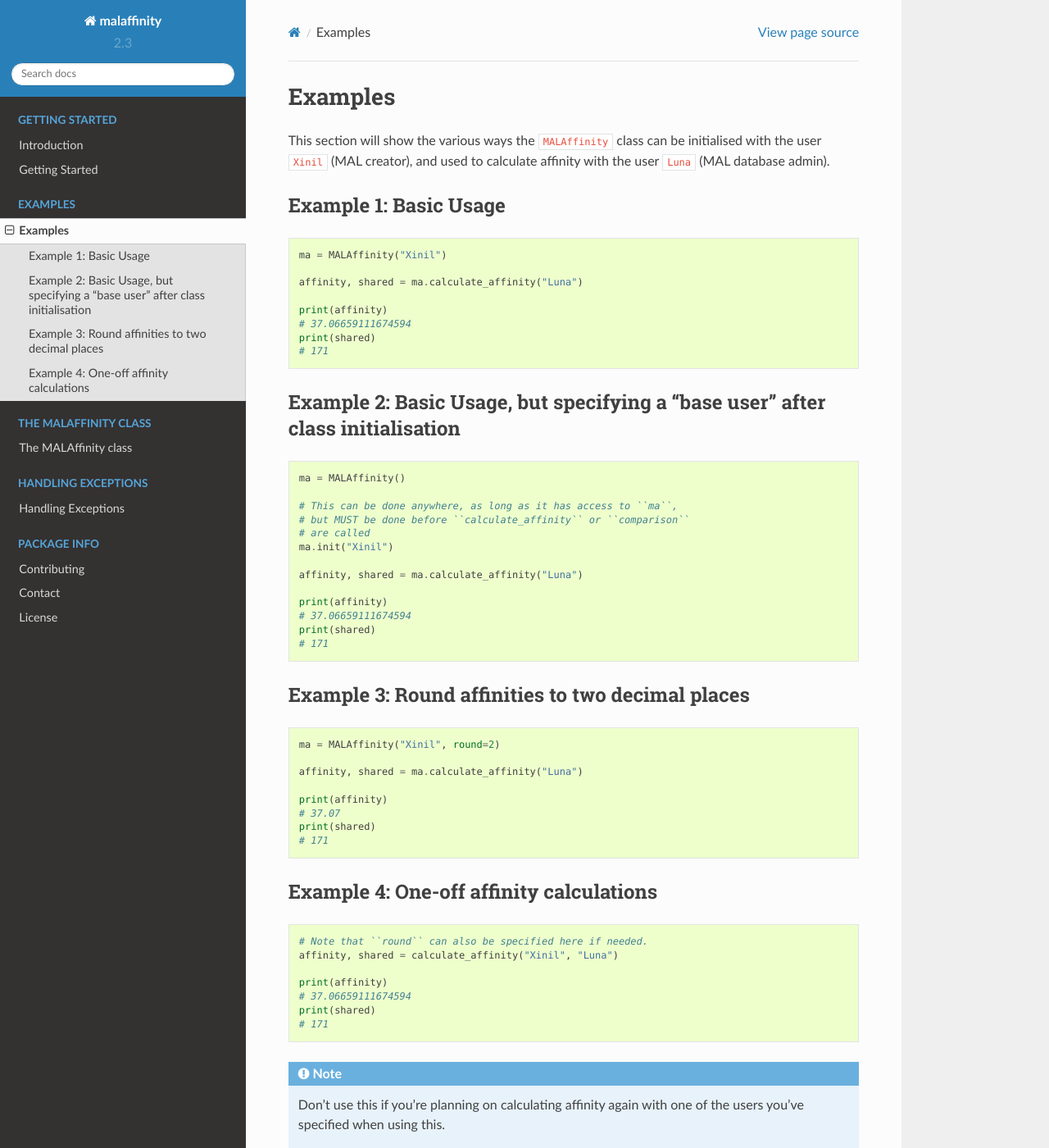
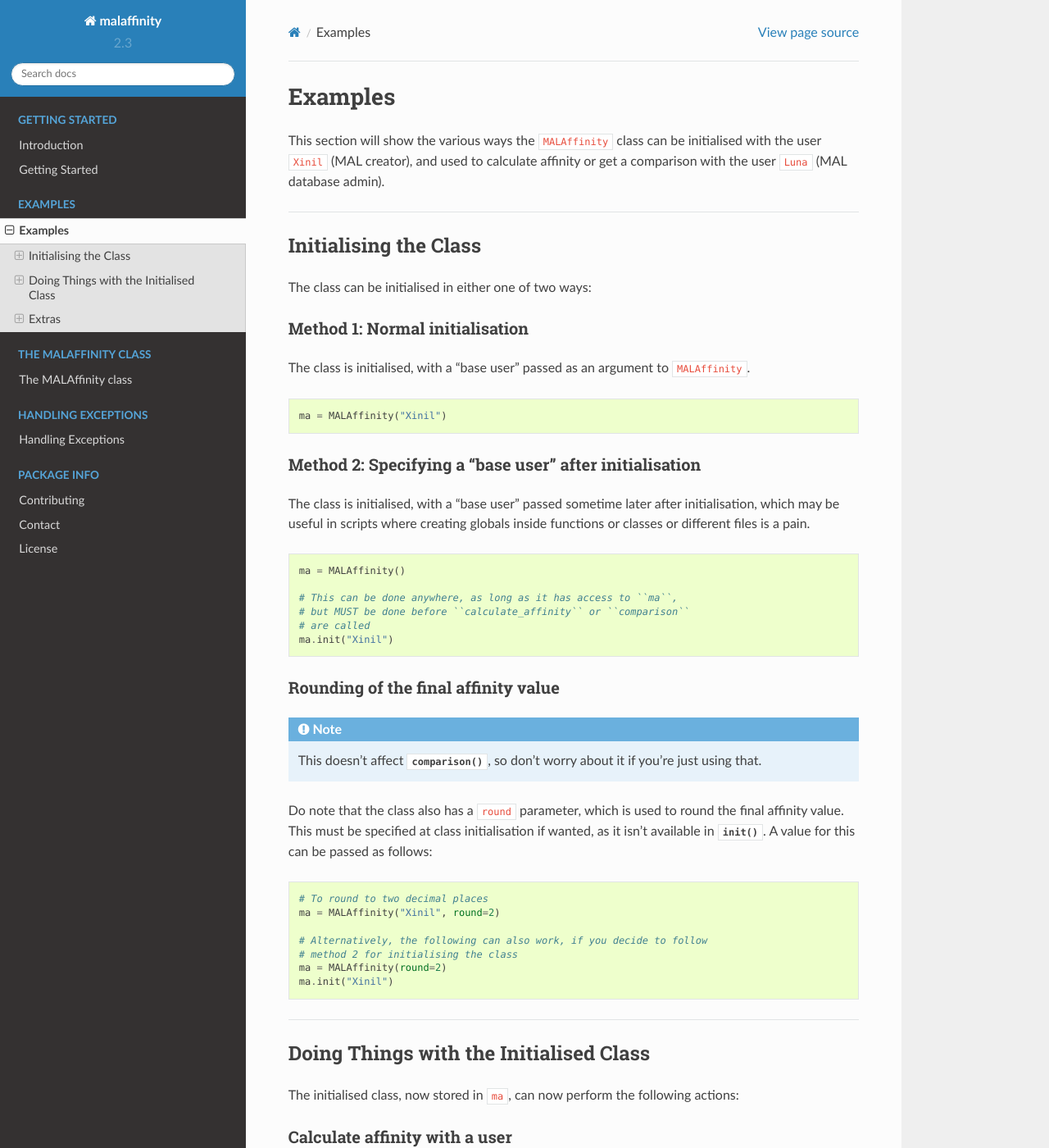
Before and after one commit to erkghlerngm44/aniffinity, a Sphinx documentation site: the page built from docs/examples/index.rst, in a window 1280 px wide and 1400 px high. Shown: the whole window at 82% size. Built offline with Sphinx 7.4.7 and the Read the Docs theme 2.0.0, drawn with Linux system fonts in a browser that asks for light colours; some of the changed text lies outside the part shown.

Commit message:
Rewrite examples page
* Split up initialisation and doing stuff into different sections
* Add a few more notes about each thing
* Add example for ``MALAffinity.comparison``, which Closes #5.

I think it'd be better to merge this into the docstrings, and have this page read off that, to avoid having to write the same thing two times, but that's a task for another day.

```diff
--- a/docs/examples/index.rst
+++ b/docs/examples/index.rst
@@ -4,26 +4,32 @@ Examples
 
 This section will show the various ways the ``MALAffinity`` class can be
 initialised with the user ``Xinil`` (MAL creator), and used to calculate
-affinity with the user ``Luna`` (MAL database admin).
+affinity or get a comparison with the user ``Luna`` (MAL database admin).
 
 
-Example 1: Basic Usage
-~~~~~~~~~~~~~~~~~~~~~~
+----
+
+
+Initialising the Class
+----------------------
+
+The class can be initialised in either one of two ways:
+
+Method 1: Normal initialisation
+~~~~~~~~~~~~~~~~~~~~~~~~~~~~~~~
+
+The class is initialised, with a "base user" passed as an argument to ``MALAffinity``.
 
 .. code-block:: python
 
     ma = MALAffinity("Xinil")
 
-    affinity, shared = ma.calculate_affinity("Luna")
+Method 2: Specifying a "base user" after initialisation
+~~~~~~~~~~~~~~~~~~~~~~~~~~~~~~~~~~~~~~~~~~~~~~~~~~~~~~~
 
-    print(affinity)
-    # 37.06659111674594
-    print(shared)
-    # 171
-
-
-Example 2: Basic Usage, but specifying a "base user" after class initialisation
-~~~~~~~~~~~~~~~~~~~~~~~~~~~~~~~~~~~~~~~~~~~~~~~~~~~~~~~~~~~~~~~~~~~~~~~~~~~~~~~
+The class is initialised, with a "base user" passed sometime later
+after initialisation, which may be useful in scripts where creating
+globals inside functions or classes or different files is a pain.
 
 .. code-block:: python
 
@@ -34,6 +40,52 @@ Example 2: Basic Usage, but specifying a "base user" after class initialisation
     # are called
     ma.init("Xinil")
 
+Rounding of the final affinity value
+~~~~~~~~~~~~~~~~~~~~~~~~~~~~~~~~~~~~
+
+.. note:: This doesn't affect :meth:`.comparison`, so don't worry about
+          it if you're just using that.
+
+Do note that the class also has a ``round`` parameter, which is
+used to round the final affinity value. This must be specified at class
+initialisation if wanted, as it isn't available in :meth:`.init`.
+A value for this can be passed as follows:
+
+.. code-block:: python
+
+    # To round to two decimal places
+    ma = MALAffinity("Xinil", round=2)
+
+    # Alternatively, the following can also work, if you decide to follow
+    # method 2 for initialising the class
+    ma = MALAffinity(round=2)
+    ma.init("Xinil")
+
+
+-----
+
+
+Doing Things with the Initialised Class
+---------------------------------------
+
+The initialised class, now stored in ``ma``, can now perform the following actions:
+
+Calculate affinity with a user
+~~~~~~~~~~~~~~~~~~~~~~~~~~~~~~
+
+.. note:: Values may or may not be rounded, depending on the value you passed
+          for the ``round`` parameter at class initialisation.
+
+.. code-block:: python
+
+    print(ma.calculate_affinity("Luna"))
+    # (37.06659111674594, 171)
+
+Note that what is being returned is a tuple, containing the affinity and shared
+rated anime. This can be separated into different variables as follows:
+
+.. code-block:: python
+
     affinity, shared = ma.calculate_affinity("Luna")
 
     print(affinity)
@@ -41,24 +93,42 @@ Example 2: Basic Usage, but specifying a "base user" after class initialisation
     print(shared)
     # 171
 
-
-Example 3: Round affinities to two decimal places
-~~~~~~~~~~~~~~~~~~~~~~~~~~~~~~~~~~~~~~~~~~~~~~~~~
+Comparing scores with a user
+~~~~~~~~~~~~~~~~~~~~~~~~~~~~
 
 .. code-block:: python
 
-    ma = MALAffinity("Xinil", round=2)
+    comparison = ma.comparison("Luna")
 
-    affinity, shared = ma.calculate_affinity("Luna")
+    print(comparison)
+    # Note: this won't be prettified for you. Run it
+    # through a prettifier if you want it to look nice.
+    # {
+    #     1: [10, 6],
+    #     5: [8, 6],
+    #     6: [10, 7],
+    #     15: [7, 9],
+    #     16: [8, 5],
+    #     ...
+    # }
 
-    print(affinity)
-    # 37.07
-    print(shared)
-    # 171
+This can now be manipulated in whatever way you like, to suit your needs.
+I like to just get the arrays on their own, zip them and plot a graph with it.
 
 
-Example 4: One-off affinity calculations
-~~~~~~~~~~~~~~~~~~~~~~~~~~~~~~~~~~~~~~~~
+Extras
+------
+
+One-off affinity calculations
+~~~~~~~~~~~~~~~~~~~~~~~~~~~~~
+
+This is mainly used if you don't want the "base user"'s scores saved to a variable,
+and you're only interested in the affinity with one person.
+
+.. warning:: This sends two GET requests over to MAL in a short amount of time,
+             with no wait inbetween them. If you're getting in trouble with them
+             for breaking their rate limit, you might have a few problems getting
+             this to work without ``MALRateLimitExceededError`` getting raised.
 
 .. code-block:: python
 
@@ -77,4 +147,4 @@ Example 4: One-off affinity calculations
           and calculating affinity with the other user(s) that way.
 
           That instance will hold said users' scores, so they won't have to be retrieved
-          again. See examples 1-3.
+          again. See the other examples.
```
